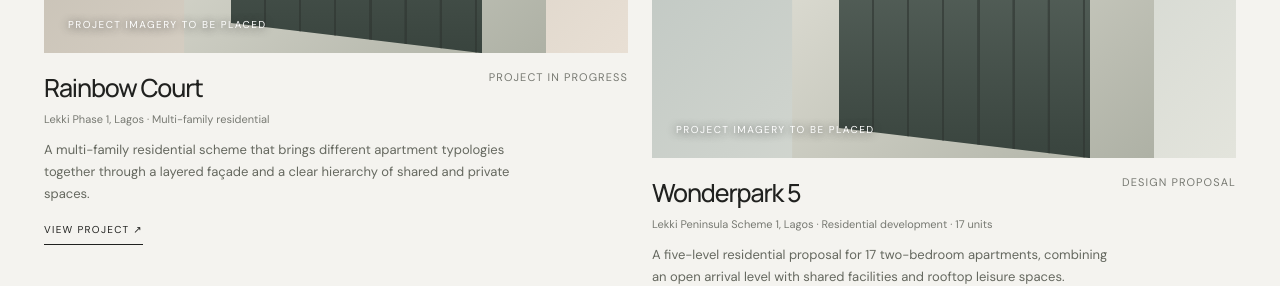
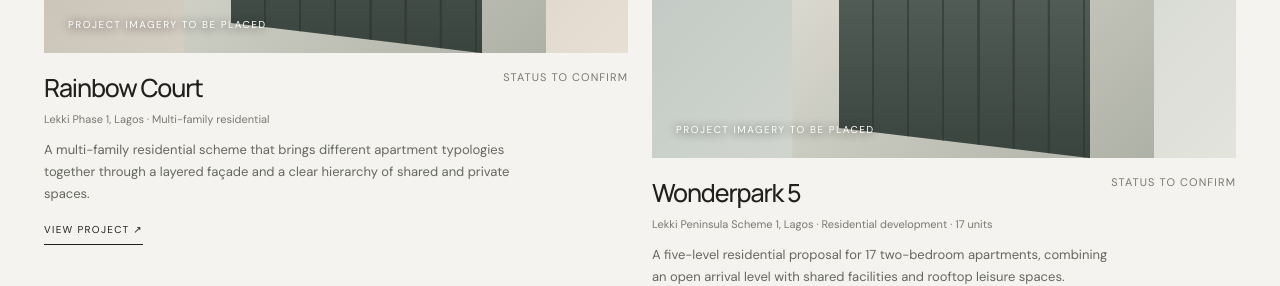
Before and after one commit to adetunjikunlere01-ops/kunlere-adetunji-portfolio, a Next.js app: page / in a window 1280 px wide. Shown: the part 2737-3023 px from the top of the page. Built offline with nearby package versions, Linux system fonts and the light colour scheme.

Commit message:
Avoid publishing unconfirmed project statuses and dates

```diff
--- a/src/data/projects.ts
+++ b/src/data/projects.ts
@@ -8,7 +8,7 @@ export type Project = {
 export const projects: Project[] = [
   {
     slug: "avisterra-residence-2", title: "Avisterra Residence 2", location: "Lekki Phase 1, Lagos",
-    typology: "Luxury condominium · 18 units", status: "Project in progress", category: "Multi-family", year: "2026",
+    typology: "Luxury condominium · 18 units", status: "Status to confirm", category: "Multi-family", year: "To be confirmed",
     summary: "A compact urban site becomes the setting for an 18-unit residential development, organised around an elevated ground plane and a sequence of private and shared outdoor spaces.",
     brief: "The proposal accommodates 18 residential units on a 1,009.79 sqm site in Lekki Phase 1. The brief called for a high-quality condominium with resident parking, shared amenities and a clear arrival sequence.",
     challenge: "The central design question was how to accommodate the required residential density, parking and amenity spaces without allowing the building to feel congested or compromising the quality of the ground plane.",
@@ -18,7 +18,7 @@ export const projects: Project[] = [
   },
   {
     slug: "cc-residence", title: "CC Residence", location: "Cowrie Creek Estate, Ikate, Lagos",
-    typology: "Semi-detached residential · 2 homes", status: "Project in progress", category: "Residential", year: "2026",
+    typology: "Semi-detached residential · 2 homes", status: "Status to confirm", category: "Residential", year: "To be confirmed",
     summary: "A pair of contemporary family homes shaped by privacy, outdoor living and a layered architectural language suited to a waterfront estate setting.",
     brief: "The project is a semi-detached twin residential development on an 830.29 sqm site within Cowrie Creek Estate, Ikate. The brief brings together generous family living spaces, private outdoor areas and a distinct identity for each home within a coherent pair.",
     challenge: "The design needed to balance the visual unity of the two homes with privacy between households, while making the most of the site's dimensions and the relationship between interior spaces and the rear garden.",
@@ -28,7 +28,7 @@ export const projects: Project[] = [
   },
   {
     slug: "rainbow-court", title: "Rainbow Court", location: "Lekki Phase 1, Lagos",
-    typology: "Multi-family residential", status: "Project in progress", category: "Multi-family", year: "2026",
+    typology: "Multi-family residential", status: "Status to confirm", category: "Multi-family", year: "To be confirmed",
     summary: "A multi-family residential scheme that brings different apartment typologies together through a layered façade and a clear hierarchy of shared and private spaces.",
     brief: "The development combines lower-level duplexes with upper-level maisonettes. Its brief required a varied residential offer supported by communal amenities and a strong architectural identity.",
     challenge: "The project brings together different dwelling types within one building. The design challenge is to maintain privacy, daylight and legibility while coordinating the spatial, structural and building-services requirements of the varied units.",
@@ -38,7 +38,7 @@ export const projects: Project[] = [
   },
   {
     slug: "wonderpark-5", title: "Wonderpark 5", location: "Lekki Peninsula Scheme 1, Lagos",
-    typology: "Residential development · 17 units", status: "Design proposal", category: "Multi-family", year: "2026",
+    typology: "Residential development · 17 units", status: "Status to confirm", category: "Multi-family", year: "To be confirmed",
     summary: "A five-level residential proposal for 17 two-bedroom apartments, combining an open arrival level with shared facilities and rooftop leisure spaces.",
     brief: "The proposal accommodates 17 two-bedroom apartments within a five-level building. The wider brief includes parking, concierge, a gym and shared leisure amenities.",
     challenge: "The design has to organise residential access, parking and communal facilities within a compact urban footprint, while giving the building a recognisable identity and maintaining a welcoming ground level.",
```
